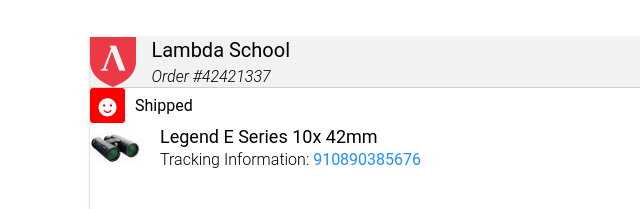
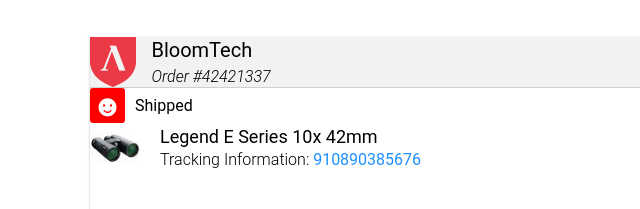
Before and after one commit to bloominstituteoftechnology/Web-Foundations-Module-3, a plain HTML site: page Project/index.html in a window 1280 px wide. Shown: the part 173-382 px from the top of the page, 0-640 px from the left. Drawn offline with Linux system fonts and the light colour scheme.

Commit message:
BloomTech

```diff
--- a/Project/index.html
+++ b/Project/index.html
@@ -1,6 +1,6 @@
 <html>
   <head>
-    <title>Lambda School Shop</title>
+    <title>BloomTech Shop</title>
     <link rel="stylesheet" href="./reset.css" />
     <link rel="stylesheet" href="./index.css" />
   </head>
@@ -8,8 +8,8 @@
     <header>
       <nav>
         <div class="left-nav">
-          <a href="https://www.lambdaschool.com">
-            <img src="./assets/LambdaIcon.png" alt="Lambda School Logo" />
+          <a href="https://www.bloomtech.com">
+            <img src="./assets/LambdaIcon.png" alt="BloomTech Logo" />
           </a>
           <input type="text" placeholder="Search" />
         </div>
@@ -42,9 +42,9 @@
       <h1>Your Order History</h1>
       <div class="order-card">
         <div class="card-top">
-          <img src="./assets/LambdaIcon.png" alt="Lambda School Icon" />
+          <img src="./assets/LambdaIcon.png" alt="BloomTech Icon" />
           <div class="merchant">
-            <h2>Lambda School</h2>
+            <h2>BloomTech</h2>
             <p>Order #42421337</p>
           </div>
           <p class="date">October 10, 2020</p>
```
